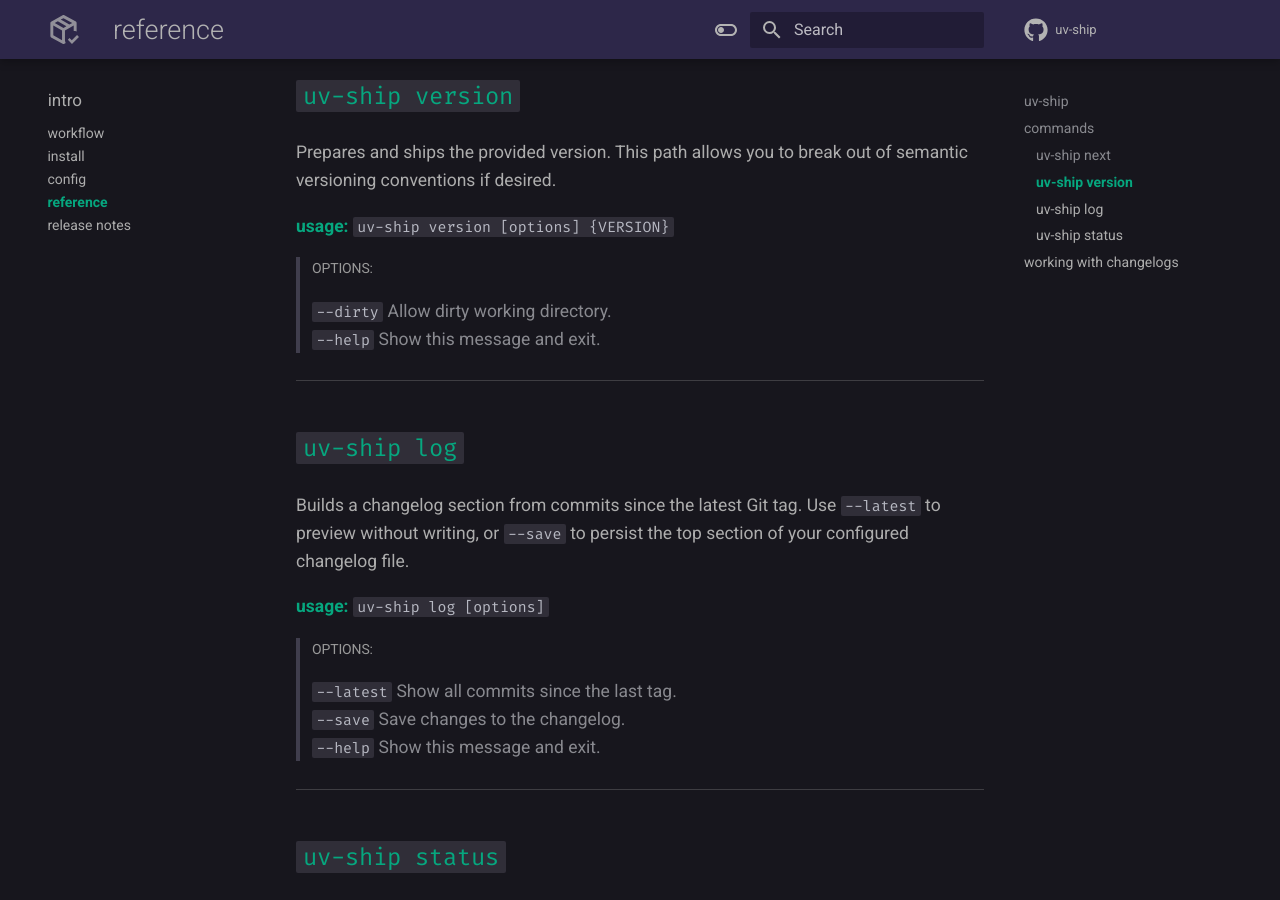
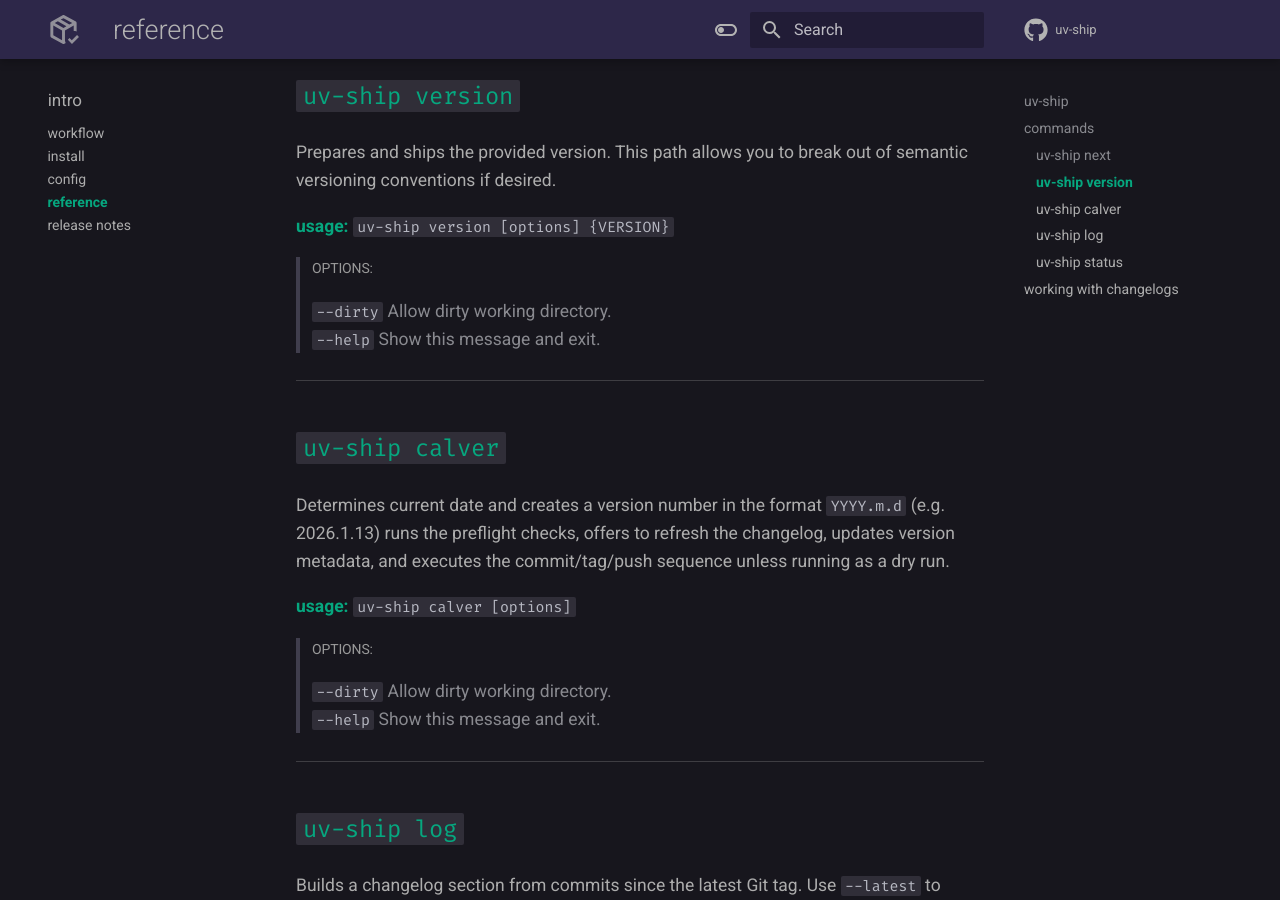
Before and after one commit to floRaths/uv-ship, an MkDocs documentation site: the page built from docs/features.md, in a window 1280 px wide and 900 px high, scrolled down 1293 px. Built offline with MkDocs 1.6.1 and Material for MkDocs 9.7.7, drawn with Linux system fonts in a browser that asks for light colours; comment, search, counter and statistics services are not loaded.

Commit message:
Add calver command to documentation.

```diff
--- a/docs/features.md
+++ b/docs/features.md
@@ -55,6 +55,17 @@ Prepares and ships the provided version. This path allows you to break out of se
 
 ---
 
+### `uv-ship calver`
+Determines current date and creates a version number in the format `YYYY.m.d` (e.g. 2026.1.13) runs the preflight checks, offers to refresh the changelog, updates version metadata, and executes the commit/tag/push sequence unless running as a dry run.
+
+<span class="acc-2-text">**usage:**</span> `uv-ship calver [options]`
+
+> ##### options:
+> `--dirty` Allow dirty working directory.
+> `--help` Show this message and exit.
+
+---
+
 ### `uv-ship log`
 Builds a changelog section from commits since the latest Git tag. Use `--latest` to preview without writing, or `--save` to persist the top section of your configured changelog file.
 
```
Also changed, not shown: docs/index.md (+1 -0 lines).
